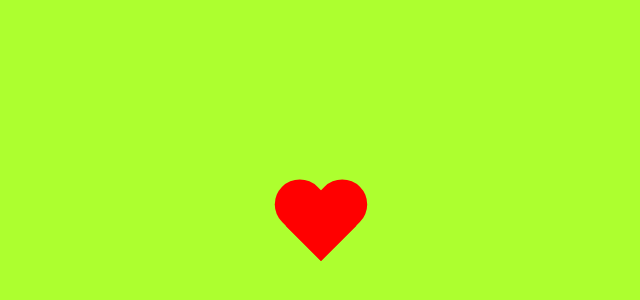
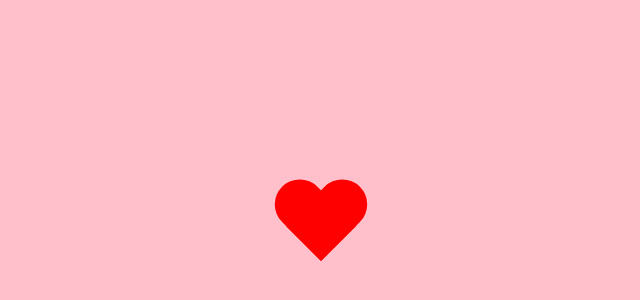
Before and after one commit to giovanaakf/front-end, a plain HTML site: page portifólio/pulsar.html in a window 1280 px wide. Shown: the part 182-482 px from the top of the page, without its empty margins (319-959 px from the left). Drawn offline with Linux system fonts and the light colour scheme.

Commit message:
sixth commit

```diff
--- a/portifólio/pulsar.html
+++ b/portifólio/pulsar.html
@@ -10,7 +10,7 @@
             justify-content: center;
             align-items: center;
             min-height: 100vh;
-            background-color:greenyellow ;
+            background-color:pink ;
          }
          @keyframes heartbeat {
         0% {
```
